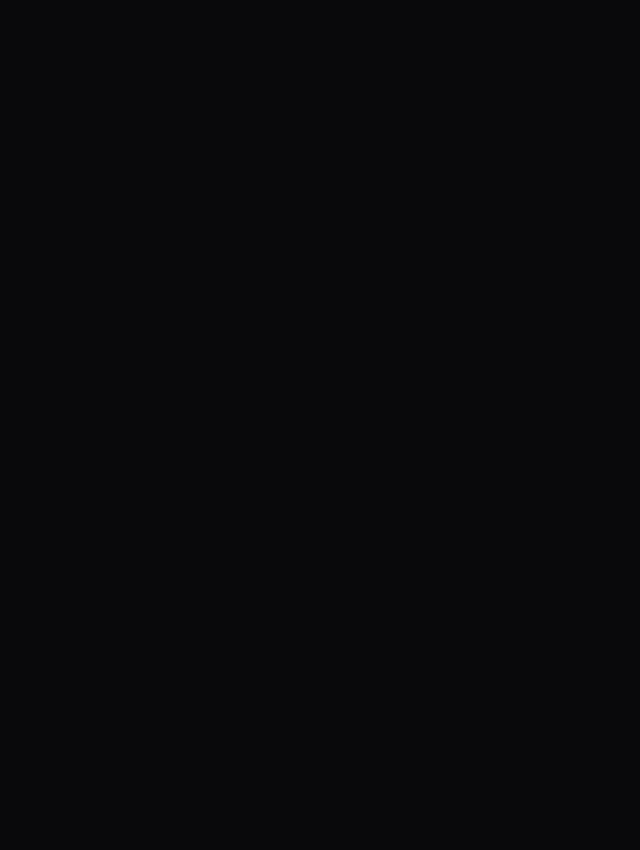
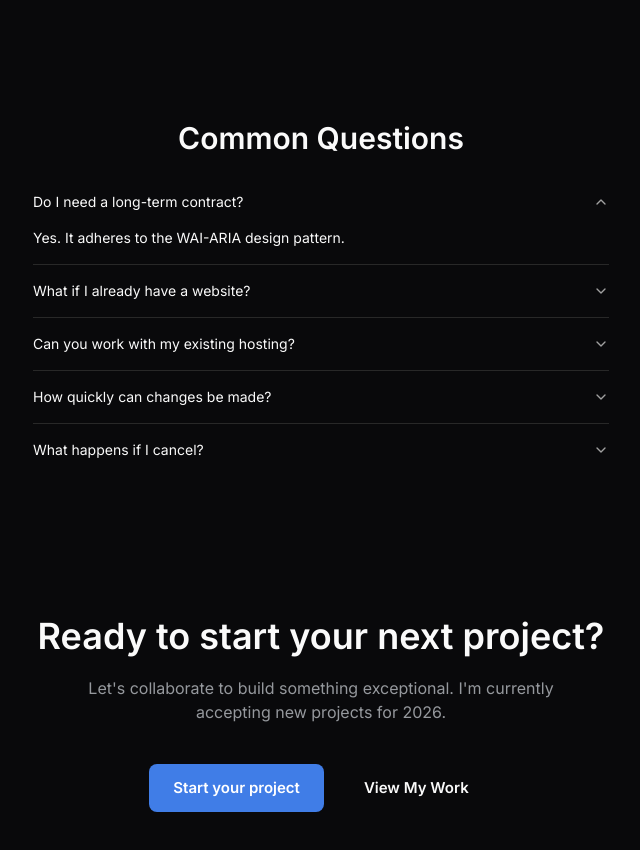
Before and after one commit to dafbeh/portfolio, a Next.js app: page /freelance in a window 1280 px wide. Shown: the part 1120-1970 px from the top of the page, without its empty margins (319-959 px from the left). Before the commit the page ends 1100 px from the top, so only its background shows below. Built offline with nearby package versions, Linux system fonts and the light colour scheme.

Commit message:
FAQ + Footer?

```diff
--- a/src/app/freelance/page.tsx
+++ b/src/app/freelance/page.tsx
@@ -1,16 +1,9 @@
 "use client";
 
-import { Inter } from 'next/font/google'
 import { Button } from '@/components/ui/button';
 import Link from 'next/link'
 import PriceCard from '@/components/Card';
-
-const inter = Inter({
-  subsets: ['latin'],
-  display: 'swap',
-  weight: '900',
-})
-
+import FAQ from '@/components/FAQ';
 
 export default function HomePage() {
   return (
@@ -23,7 +16,7 @@
               bg-primary/10 px-4 py-1 rounded-full border-1 border-primary/20 select-none">
               AVAILABLE FOR NEW PROJECTS
             </div>
-            <h1 className={`${inter.className} text-center text-6xl sm:text-6xl lg:text-7xl`}>
+            <h1 className={`text-center text-6xl sm:text-6xl lg:text-7xl font-bold`}>
               Freelance Services
             </h1>
           </div>
@@ -90,6 +83,42 @@
           />
         </div>
       </section>
+
+      {/* FAQ */}
+      <section>
+        <div className="flex flex-col gap-5 justify-center items-center md:py-35 py-10">
+          <h1 className={`text-center text-6xl sm:text-6xl lg:text-3xl font-semibold`}>
+            Common Questions
+          </h1>
+          <FAQ />
+        </div>
+      </section>
+
+      {/* Footer */}
+      <section>
+        <div className="flex flex-col gap-5 justify-center items-center pb-30">
+          <h1 className="text-center text-6xl sm:text-6xl lg:text-4xl font-semibold">
+            Ready to start your next project?
+          </h1>
+          <p className="text-center sm:w-[500px] w-9/10 text-gray-300/70 text-md">
+            Let's collaborate to build something exceptional. I'm currently accepting new projects for 2026.
+          </p>
+          <div className="flex flex-col sm:flex-row gap-3 sm:gap-4 mt-5">
+            <Button className="font-semibold p-6 text-[15px] cursor-pointer">
+              Start your project
+            </Button>
+            <Button asChild variant="ghost"
+              className="font-semibold p-6 text-[15px] cursor-pointer
+              border-white/20 hover:bg-white/5 w-full sm:w-auto"
+            >
+              <Link href="/">
+                View My Work
+              </Link>
+            </Button>
+          </div>
+        </div>
+      </section>
+
     </div>
   );
 }
--- /dev/null
+++ b/src/components/FAQ.tsx
@@ -0,0 +1,50 @@
+import {
+  Accordion,
+  AccordionContent,
+  AccordionItem,
+  AccordionTrigger,
+} from "@/components/ui/accordion"
+
+export default function FAQ() {
+  return (
+    <div className="w-full max-w-xl">
+      <Accordion type="single" collapsible defaultValue="item-1">
+        <AccordionItem value="item-1">
+          <AccordionTrigger>Do I need a long-term contract?</AccordionTrigger>
+          <AccordionContent>
+            Yes. It adheres to the WAI-ARIA design pattern.
+          </AccordionContent>
+        </AccordionItem>
+
+        <AccordionItem value="item-2">
+          <AccordionTrigger>What if I already have a website?</AccordionTrigger>
+          <AccordionContent>
+            Yes. It adheres to the WAI-ARIA design pattern.
+          </AccordionContent>
+        </AccordionItem>
+
+        <AccordionItem value="item-3">
+          <AccordionTrigger>Can you work with my existing hosting?</AccordionTrigger>
+          <AccordionContent>
+            Yes. It adheres to the WAI-ARIA design pattern.
+          </AccordionContent>
+        </AccordionItem>
+
+        <AccordionItem value="item-4">
+          <AccordionTrigger>How quickly can changes be made?</AccordionTrigger>
+          <AccordionContent>
+            Yes. It adheres to the WAI-ARIA design pattern.
+          </AccordionContent>
+        </AccordionItem>
+
+        <AccordionItem value="item-5">
+          <AccordionTrigger>What happens if I cancel?</AccordionTrigger>
+          <AccordionContent>
+            Yes. It adheres to the WAI-ARIA design pattern.
+          </AccordionContent>
+        </AccordionItem>
+
+      </Accordion>
+    </div>
+  )
+}
--- /dev/null
+++ b/src/components/ui/accordion.tsx
@@ -0,0 +1,66 @@
+"use client"
+
+import * as React from "react"
+import { ChevronDownIcon } from "lucide-react"
+import { Accordion as AccordionPrimitive } from "radix-ui"
+
+import { cn } from "@/lib/utils"
+
+function Accordion({
+  ...props
+}: React.ComponentProps<typeof AccordionPrimitive.Root>) {
+  return <AccordionPrimitive.Root data-slot="accordion" {...props} />
+}
+
+function AccordionItem({
+  className,
+  ...props
+}: React.ComponentProps<typeof AccordionPrimitive.Item>) {
+  return (
+    <AccordionPrimitive.Item
+      data-slot="accordion-item"
+      className={cn("border-b last:border-b-0", className)}
+      {...props}
+    />
+  )
+}
+
+function AccordionTrigger({
+  className,
+  children,
+  ...props
+}: React.ComponentProps<typeof AccordionPrimitive.Trigger>) {
+  return (
+    <AccordionPrimitive.Header className="flex">
+      <AccordionPrimitive.Trigger
+        data-slot="accordion-trigger"
+        className={cn(
+          "focus-visible:border-ring focus-visible:ring-ring/50 flex flex-1 items-start justify-between gap-4 rounded-md py-4 text-left text-sm font-medium transition-all outline-none hover:underline focus-visible:ring-[3px] disabled:pointer-events-none disabled:opacity-50 [&[data-state=open]>svg]:rotate-180",
+          className
+        )}
+        {...props}
+      >
+        {children}
+        <ChevronDownIcon className="text-muted-foreground pointer-events-none size-4 shrink-0 translate-y-0.5 transition-transform duration-200" />
+      </AccordionPrimitive.Trigger>
+    </AccordionPrimitive.Header>
+  )
+}
+
+function AccordionContent({
+  className,
+  children,
+  ...props
+}: React.ComponentProps<typeof AccordionPrimitive.Content>) {
+  return (
+    <AccordionPrimitive.Content
+      data-slot="accordion-content"
+      className="data-[state=closed]:animate-accordion-up data-[state=open]:animate-accordion-down overflow-hidden text-sm"
+      {...props}
+    >
+      <div className={cn("pt-0 pb-4", className)}>{children}</div>
+    </AccordionPrimitive.Content>
+  )
+}
+
+export { Accordion, AccordionItem, AccordionTrigger, AccordionContent }
```
